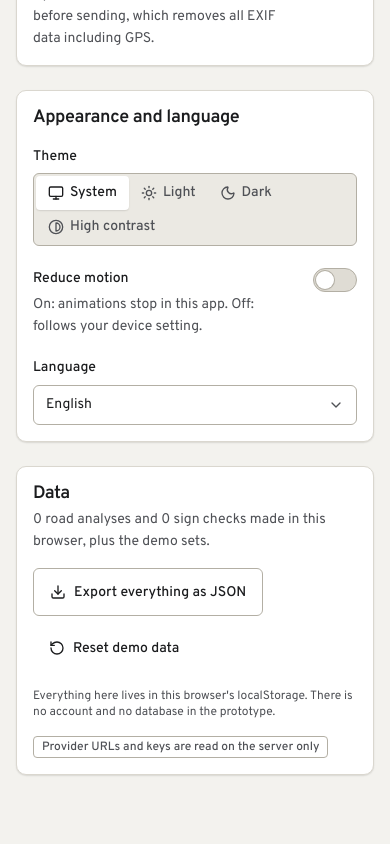
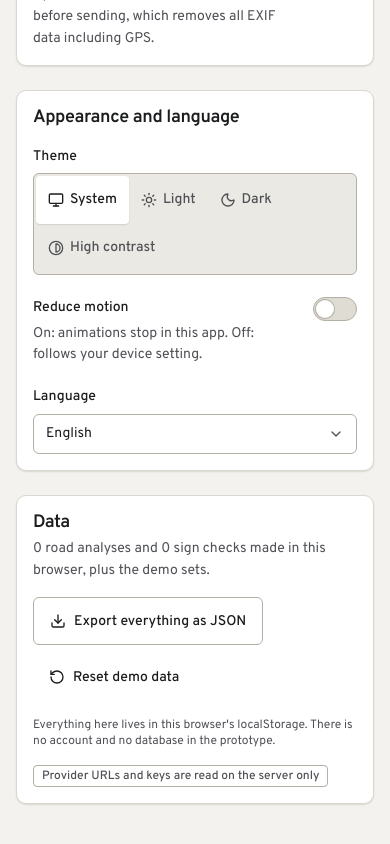
Before and after one commit to tairqaldy/jolscan-ict-final-1st-trimester, a Next.js app in the folder web/: page /app/settings in a window 390 px wide. Shown: the part 1577-2421 px from the top of the page. Built offline with nearby package versions, Linux system fonts and the light colour scheme.

Commit message:
G-6: segmented options 48 px tall below sm, no hover on a disabled option

```diff
--- a/web/components/ui/segmented.tsx
+++ b/web/components/ui/segmented.tsx
@@ -36,9 +36,10 @@ export function Segmented<T extends string>({
             <label
               key={o.value}
               className={cn(
-                "relative inline-flex cursor-pointer items-center gap-1.5 rounded-sm px-3 py-1.5 text-sm font-medium transition-colors has-[:focus-visible]:outline-2 has-[:focus-visible]:outline-focus",
-                active ? "bg-surface text-fg shadow-sm" : "text-muted hover:text-fg",
-                o.disabled && "cursor-not-allowed opacity-50",
+                // G-6: 48 px tall below sm (U6). A disabled option has no hover.
+                "relative inline-flex min-h-12 cursor-pointer items-center gap-1.5 rounded-sm px-3 py-1.5 text-sm font-medium transition-[color,background-color,box-shadow] duration-[var(--duration-fast)] ease-standard has-[:focus-visible]:outline-2 has-[:focus-visible]:outline-focus sm:min-h-0",
+                active ? "bg-surface text-fg shadow-sm" : !o.disabled && "text-muted hover:text-fg",
+                o.disabled && "cursor-not-allowed text-muted opacity-50",
               )}
             >
               <input
```
